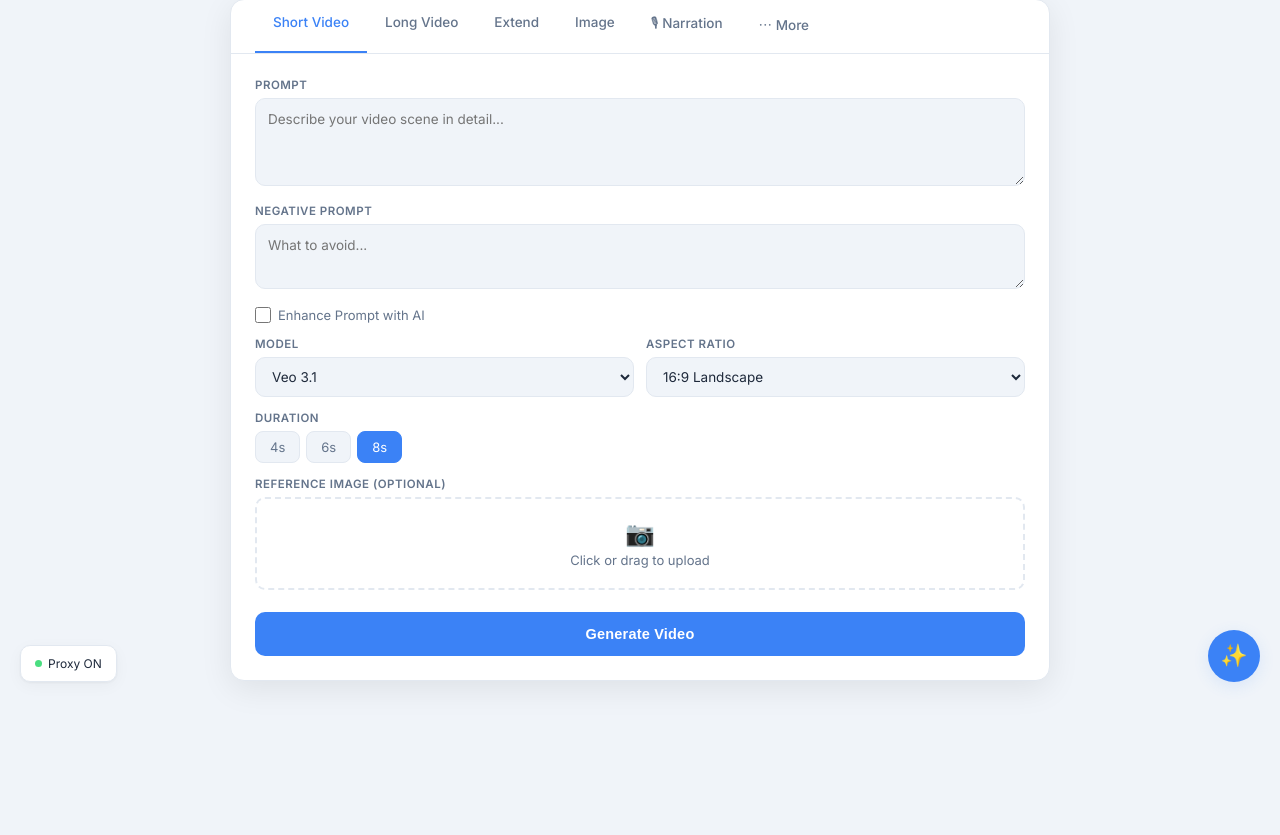
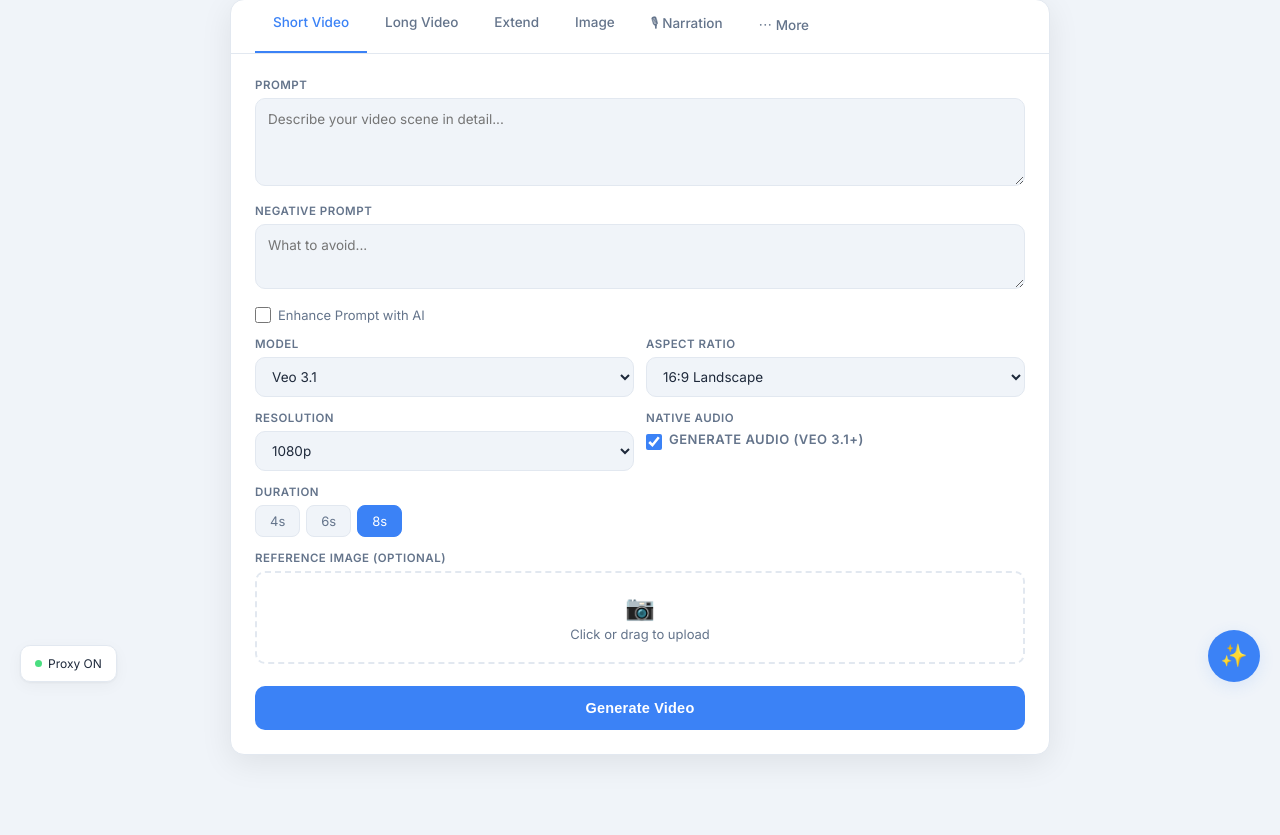
Before and after one commit to suakitsu/veo-flow, a Flask app: page / in a window 1280 px wide. Shown: the part 98-933 px from the top of the page. Before the commit the page ends 782 px from the top, so only its background shows below. Run offline with Flask 3, Linux system fonts and the light colour scheme.

Commit message:
feat(frontend): sync UI with upgraded backend models
- Add veo-3.1-lite to short/long/extend model dropdowns
- Add resolution selector (720p/1080p/4K) to all video modes
- Add native audio toggle (generate_audio) to all video modes
- Upgrade image model dropdown to Imagen 4 (Ultra/Standard/Fast)
- Replace TTS engine options: gemini (default) / openai / gtts
- Replace voice dropdown with 20 Gemini TTS preset voices
- Add voice style input field (supports [whispers]/[laughs] tags)
- Update PRICES table: veo3.1-fast $0.15, veo3.1-lite $0.05, imagen4 tiers
- Pass generate_audio + resolution through generate/extend form data
- Fix manual narration hardcoded engine/voice, now reads from UI
- Pass style parameter in both auto and manual narration

```diff
--- a/templates/index.html
+++ b/templates/index.html
@@ -928,6 +928,7 @@
                         <select id="short-model">
                             <option value="veo3.1">Veo 3.1</option>
                             <option value="veo3.1-fast">Veo 3.1 Fast</option>
+                            <option value="veo3.1-lite">Veo 3.1 Lite</option>
                             <option value="veo3">Veo 3</option>
                             <option value="veo2">Veo 2</option>
                         </select>
@@ -940,6 +941,23 @@
                         </select>
                     </div>
                 </div>
+                <div class="row2">
+                    <div class="field">
+                        <label data-i18n="resolution">Resolution</label>
+                        <select id="short-resolution">
+                            <option value="720p">720p</option>
+                            <option value="1080p" selected>1080p</option>
+                            <option value="4K">4K (Veo 3.1)</option>
+                        </select>
+                    </div>
+                    <div class="field">
+                        <label data-i18n="audio">Native Audio</label>
+                        <div class="check-line" style="margin:0">
+                            <input type="checkbox" id="short-audio" checked>
+                            <label for="short-audio" data-i18n="generateAudio">Generate audio (Veo 3.1+)</label>
+                        </div>
+                    </div>
+                </div>
                 <div class="field">
                     <label data-i18n="duration">Duration</label>
                     <div class="pills">
@@ -975,7 +993,25 @@
                         <select id="long-model">
                             <option value="veo3.1">Veo 3.1</option>
                             <option value="veo3.1-fast">Veo 3.1 Fast</option>
+                            <option value="veo3.1-lite">Veo 3.1 Lite</option>
                         </select>
+                    </div>
+                </div>
+                <div class="row2">
+                    <div class="field">
+                        <label data-i18n="resolution">Resolution</label>
+                        <select id="long-resolution">
+                            <option value="720p">720p</option>
+                            <option value="1080p" selected>1080p</option>
+                            <option value="4K">4K (Veo 3.1)</option>
+                        </select>
+                    </div>
+                    <div class="field">
+                        <label data-i18n="audio">Native Audio</label>
+                        <div class="check-line" style="margin:0">
+                            <input type="checkbox" id="long-audio" checked>
+                            <label for="long-audio" data-i18n="generateAudio">Generate audio</label>
+                        </div>
                     </div>
                 </div>
                 <div class="field">
@@ -1019,6 +1055,7 @@
                         <select id="extend-model">
                             <option value="veo3.1">Veo 3.1</option>
                             <option value="veo3.1-fast">Veo 3.1 Fast</option>
+                            <option value="veo3.1-lite">Veo 3.1 Lite</option>
                         </select>
                     </div>
                     <div class="field">
@@ -1029,6 +1066,23 @@
                         </select>
                     </div>
                 </div>
+                <div class="row2">
+                    <div class="field">
+                        <label data-i18n="resolution">Resolution</label>
+                        <select id="extend-resolution">
+                            <option value="720p">720p</option>
+                            <option value="1080p" selected>1080p</option>
+                            <option value="4K">4K (Veo 3.1)</option>
+                        </select>
+                    </div>
+                    <div class="field">
+                        <label data-i18n="audio">Native Audio</label>
+                        <div class="check-line" style="margin:0">
+                            <input type="checkbox" id="extend-audio" checked>
+                            <label for="extend-audio" data-i18n="generateAudio">Generate audio</label>
+                        </div>
+                    </div>
+                </div>
                 <div class="field">
                     <label data-i18n="duration">Extension Duration</label>
                     <div class="pills">
@@ -1056,8 +1110,11 @@
                     <div class="field">
                         <label data-i18n="model">Model</label>
                         <select id="image-model">
-                            <option value="imagen-3.0-generate-002">Imagen 3.0</option>
-                            <option value="imagen-3.0-fast-generate-001">Imagen 3.0 Fast</option>
+                            <option value="imagen4-ultra">Imagen 4 Ultra (2K)</option>
+                            <option value="imagen4">Imagen 4 Standard</option>
+                            <option value="imagen4-fast" selected>Imagen 4 Fast</option>
+                            <option value="imagen3">Imagen 3</option>
+                            <option value="imagen3-fast">Imagen 3 Fast</option>
                         </select>
                     </div>
                     <div class="field">
@@ -1111,19 +1168,40 @@
                         <div class="field">
                             <label data-i18n="ttsEngine">TTS Engine</label>
                             <select id="narr-engine" onchange="onNarrEngineChange()">
-                                <option value="mimo">MiMo / gTTS (Free)</option>
-                                <option value="openai">OpenAI / XiaomiMimo (SK-Key)</option>
-                                <option value="gemini">Google Cloud TTS</option>
+                                <option value="gemini" selected>Gemini TTS (30 voices, 70+ langs)</option>
+                                <option value="openai">MiMo TTS (Chinese optimized)</option>
+                                <option value="gtts">gTTS (Free fallback)</option>
                             </select>
                         </div>
                         <div class="field">
                             <label data-i18n="voice">Voice</label>
                             <select id="narr-voice">
-                                <option value="mimo_default">MiMo Default</option>
-                                <option value="default_zh">Chinese Female</option>
-                                <option value="default_en">English Female</option>
+                                <option value="Kore">Kore (Neutral)</option>
+                                <option value="Puck">Puck (Upbeat)</option>
+                                <option value="Charon">Charon (Deep)</option>
+                                <option value="Fenrir">Fenrir (Raspy)</option>
+                                <option value="Leda">Leda (Youthful)</option>
+                                <option value="Orus">Orus (Firm)</option>
+                                <option value="Aoede">Aoede (Breezy)</option>
+                                <option value="Zephyr">Zephyr (Bright)</option>
+                                <option value="Autonoe">Autonoe</option>
+                                <option value="Callirrhoe">Callirrhoe</option>
+                                <option value="Enceladus">Enceladus</option>
+                                <option value="Iapetus">Iapetus</option>
+                                <option value="Umbriel">Umbriel</option>
+                                <option value="Algieba">Algieba</option>
+                                <option value="Despina">Despina</option>
+                                <option value="Erinome">Erinome</option>
+                                <option value="Sulafat">Sulafat</option>
+                                <option value="Achernar">Achernar</option>
+                                <option value="Schedar">Schedar</option>
+                                <option value="Nashira">Nashira</option>
                             </select>
                         </div>
+                    </div>
+                    <div class="field" id="narr-style-field">
+                        <label data-i18n="voiceStyle">Voice Style (optional)</label>
+                        <input type="text" id="narr-style" placeholder="e.g. warm and calm, or [whispers] [laughs] [excitedly]">
                     </div>
                     <button class="gen-btn" onclick="autoNarrate()" data-i18n="oneClickGenerate">🚀 One-Click Generate</button>
                 </div>
@@ -1726,8 +1804,10 @@ function useChatFull(t) {
 // Cost estimate & confirm
 // ─────────────────────────────────────────────────────────────────────────────
 const PRICES = {
-    'veo3.1': 0.40, 'veo3.1-fast': 0.20, 'veo3': 0.40, 'veo3-fast': 0.20, 'veo2': 0.50,
-    'imagen-3.0-generate-002': 0.04, 'imagen-3.0-fast-generate-001': 0.02
+    'veo3.1': 0.40, 'veo3.1-fast': 0.15, 'veo3.1-lite': 0.05,
+    'veo3': 0.40, 'veo3-fast': 0.20, 'veo2': 0.50,
+    'imagen4-ultra': 0.06, 'imagen4': 0.04, 'imagen4-fast': 0.02,
+    'imagen3': 0.04, 'imagen3-fast': 0.02,
 };
 
 function estimateCost() {
@@ -1822,6 +1902,8 @@ async function generate() {
             fd.append('prompt', prompt); fd.append('negative_prompt', neg);
             fd.append('enhance_prompt', enhance); fd.append('model', model);
             fd.append('ratio', ratio); fd.append('duration', extendDur);
+            fd.append('generate_audio', document.getElementById('extend-audio').checked);
+            fd.append('resolution', document.getElementById('extend-resolution').value);
             if (extendFileType === 'video') fd.append('video', extendFile);
             else fd.append('last_frame', extendFile);
             r = await fetch(`${API}/api/extend`, { method: 'POST', body: fd });
@@ -1831,8 +1913,15 @@ async function generate() {
             fd.append('mode', mode); fd.append('prompt', prompt);
             fd.append('negative_prompt', neg); fd.append('enhance_prompt', enhance);
             fd.append('model', model); fd.append('ratio', ratio);
-            if (mode === 'long') fd.append('total_seconds', document.getElementById('long-time').value);
-            else if (mode === 'short') fd.append('duration', dur);
+            if (mode === 'long') {
+                fd.append('total_seconds', document.getElementById('long-time').value);
+                fd.append('generate_audio', document.getElementById('long-audio').checked);
+                fd.append('resolution', document.getElementById('long-resolution').value);
+            } else if (mode === 'short') {
+                fd.append('duration', dur);
+                fd.append('generate_audio', document.getElementById('short-audio').checked);
+                fd.append('resolution', document.getElementById('short-resolution').value);
+            }
             const img = document.getElementById('ref-input');
             if (img.files.length) fd.append('image', img.files[0]);
             r = await fetch(`${API}/api/generate`, { method: 'POST', body: fd });
@@ -1977,7 +2066,10 @@ async function autoNarrate() {
 
         const narRes = await fetch(`${API}/api/narration`, {
             method: 'POST', headers: { 'Content-Type': 'application/json' },
-            body: JSON.stringify({ text: textData.text, images: generatedImages, voice, engine })
+            body: JSON.stringify({
+                text: textData.text, images: generatedImages, voice, engine,
+                style: document.getElementById('narr-style')?.value || null,
+            })
         });
         const narData = await narRes.json();
         if (narData.error) throw new Error(narData.error);
@@ -2046,7 +2138,12 @@ async function manualNarrate() {
 
         const narRes = await fetch(`${API}/api/narration`, {
             method: 'POST', headers: { 'Content-Type': 'application/json' },
-            body: JSON.stringify({ text, images: uploaded, voice: 'mimo_default', engine: 'mimo' })
+            body: JSON.stringify({
+                text, images: uploaded,
+                voice: document.getElementById('narr-voice').value,
+                engine: document.getElementById('narr-engine').value,
+                style: document.getElementById('narr-style')?.value || null,
+            })
         });
         const narData = await narRes.json();
         if (narData.error) throw new Error(narData.error);
```
